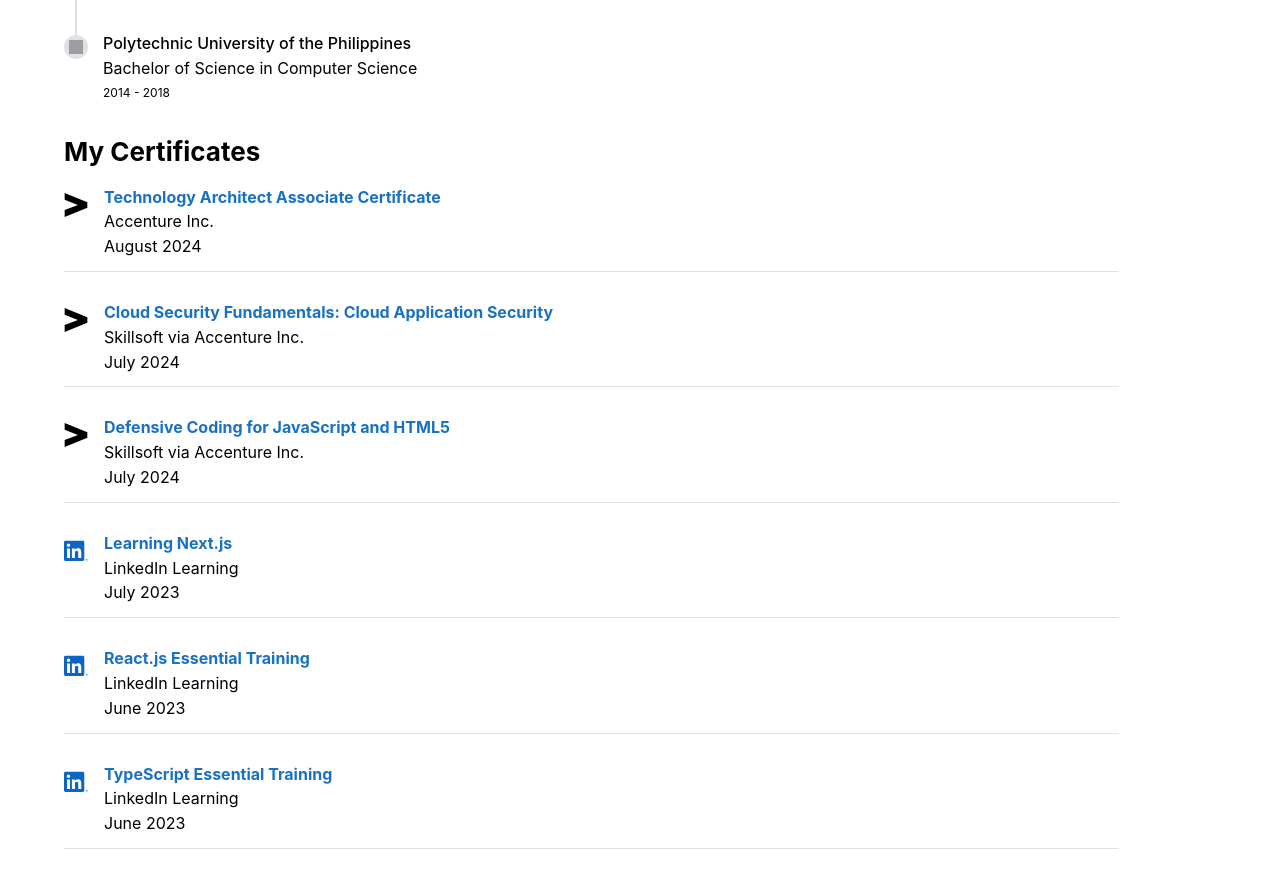
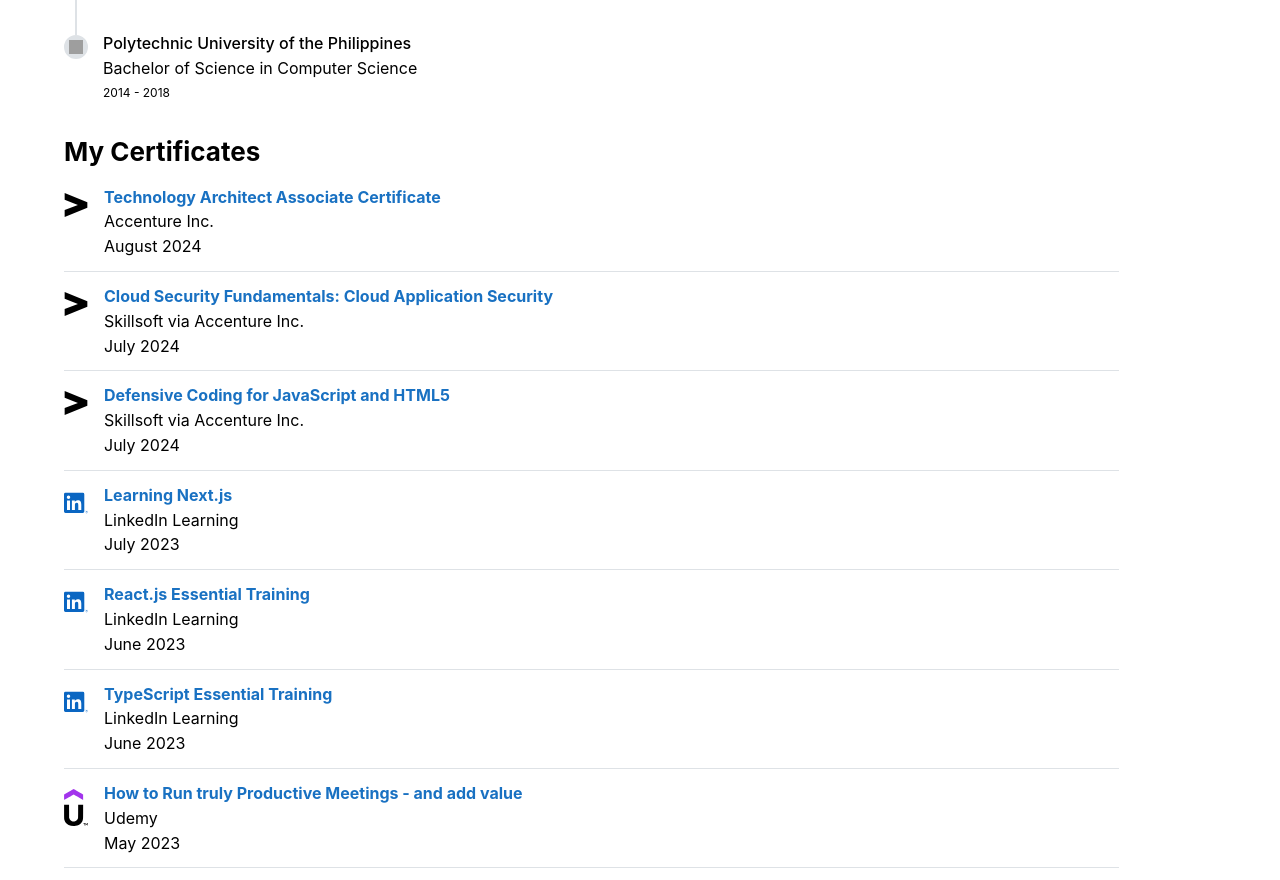
Before and after one commit to kennethsumang/portfolio, a Next.js app: page / in a window 1280 px wide. Shown: the part 1900-2780 px from the top of the page. Built offline with nearby package versions, Linux system fonts and the light colour scheme; grey boxes are pictures that could not be loaded.

Commit message:
fix: padding issue in certificate list

```diff
--- a/app/_sections/certificates/CertificatesSection.tsx
+++ b/app/_sections/certificates/CertificatesSection.tsx
@@ -9,13 +9,13 @@
 
 const CertificatesSection: React.FC = function () {
   return (
-    <Stack>
+    <Stack gap={0}>
       <Title order={2} id="certificates">My Certificates</Title>
       {
         certificateList.map((certificate, index) => {
           const isLast = index + 1 === certificateList.length;
           return (
-            <div key={certificate.name}>
+            <div key={certificate.name} style={{ paddingTop: index === 0 ? "1rem": "0"}}>
               <CertificateContainer {...certificate} />
               {!isLast && <Divider my="sm" />}
             </div>
```
